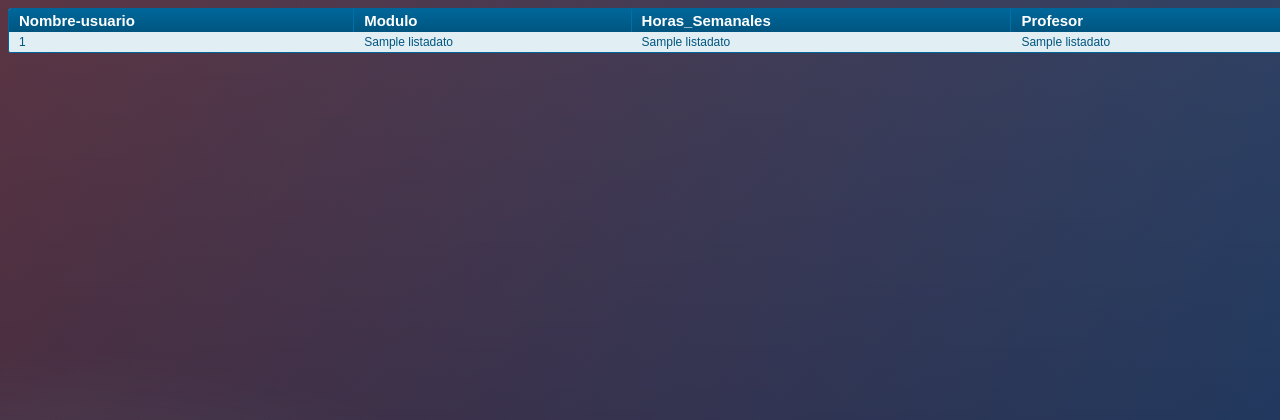
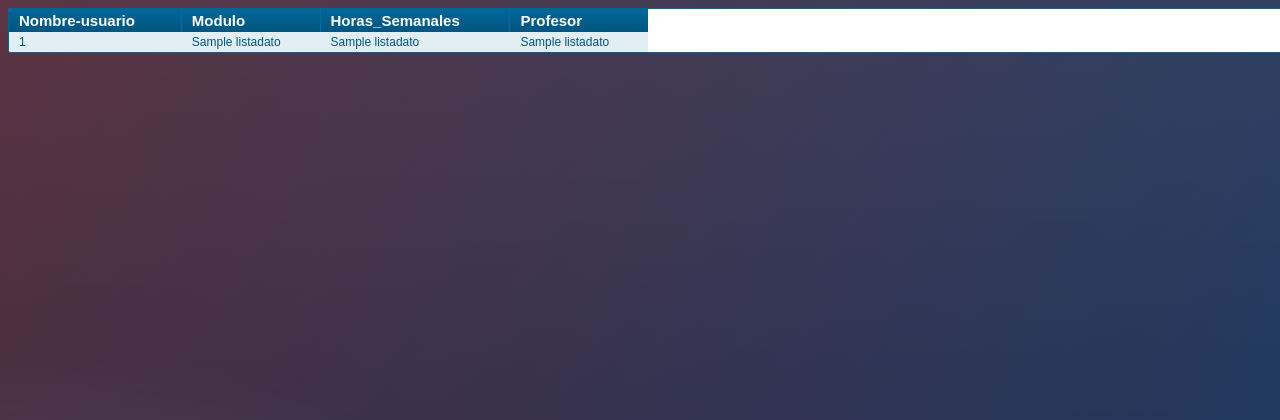
Before and after one commit to Felg-Ts/login-postgres, a Flask app: template templates/site.html in a window 1280 px wide. Shown: the top 420 px of the page. Run offline with Flask 2, Linux system fonts and the light colour scheme; the template is opened without the code that fills it: most values are stand-ins (such as "Sample title", 1, 10 or a date in 2020); some libraries are stand-ins or nearby versions.

Commit message:
Update style.css

```diff
--- a/static/css/style.css
+++ b/static/css/style.css
@@ -56,7 +56,7 @@ input {
 }
 input:focus { box-shadow: inset 0 -5px 45px rgba(100,100,100,0.4), 0 1px 1px rgba(255,255,255,0.2); }
 
-.datagrid table { border-collapse: collapse; text-align: left; width: 100%; }
+.datagrid table { border-collapse: collapse; text-align: left; width: 50%; }
 .datagrid {font: normal 12px/150% Arial, Helvetica, sans-serif; background: #fff; overflow: hidden; border: 1px solid #006699; -webkit-border-radius: 3px; -moz-border-radius: 3px; border-radius: 3px; }
 .datagrid table td,
 .datagrid table th { padding: 3px 10px; }
```
